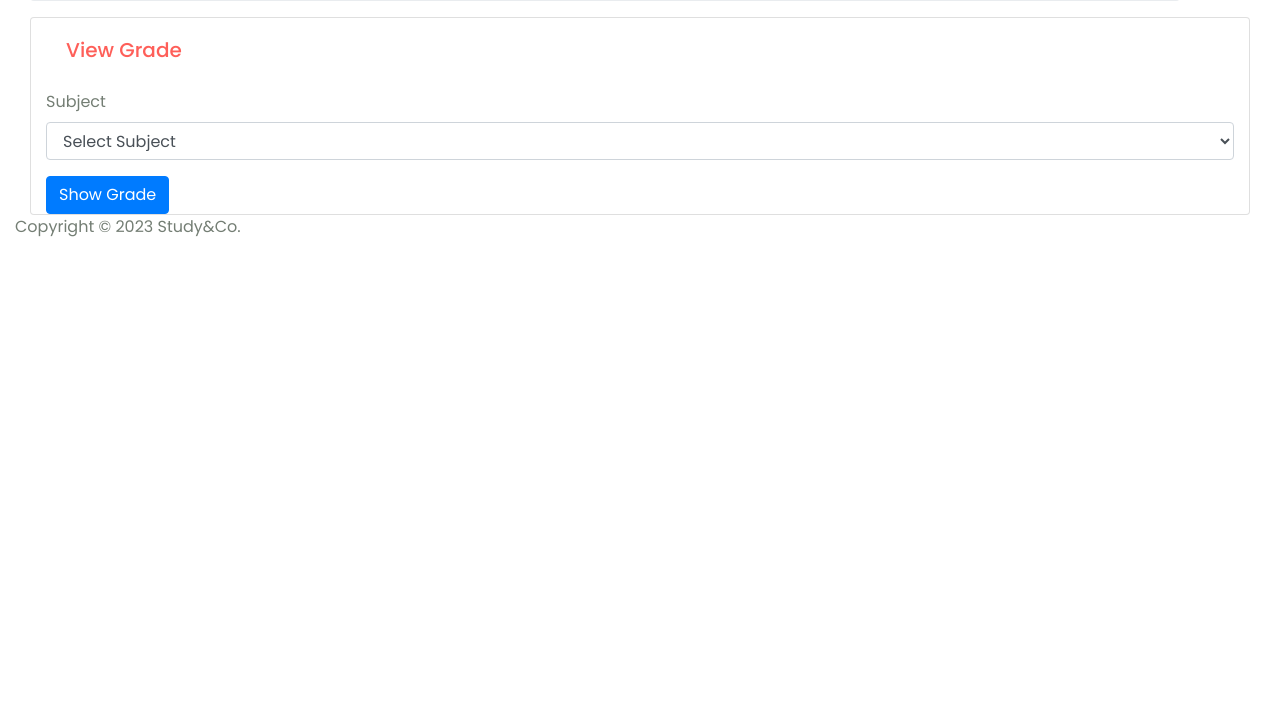
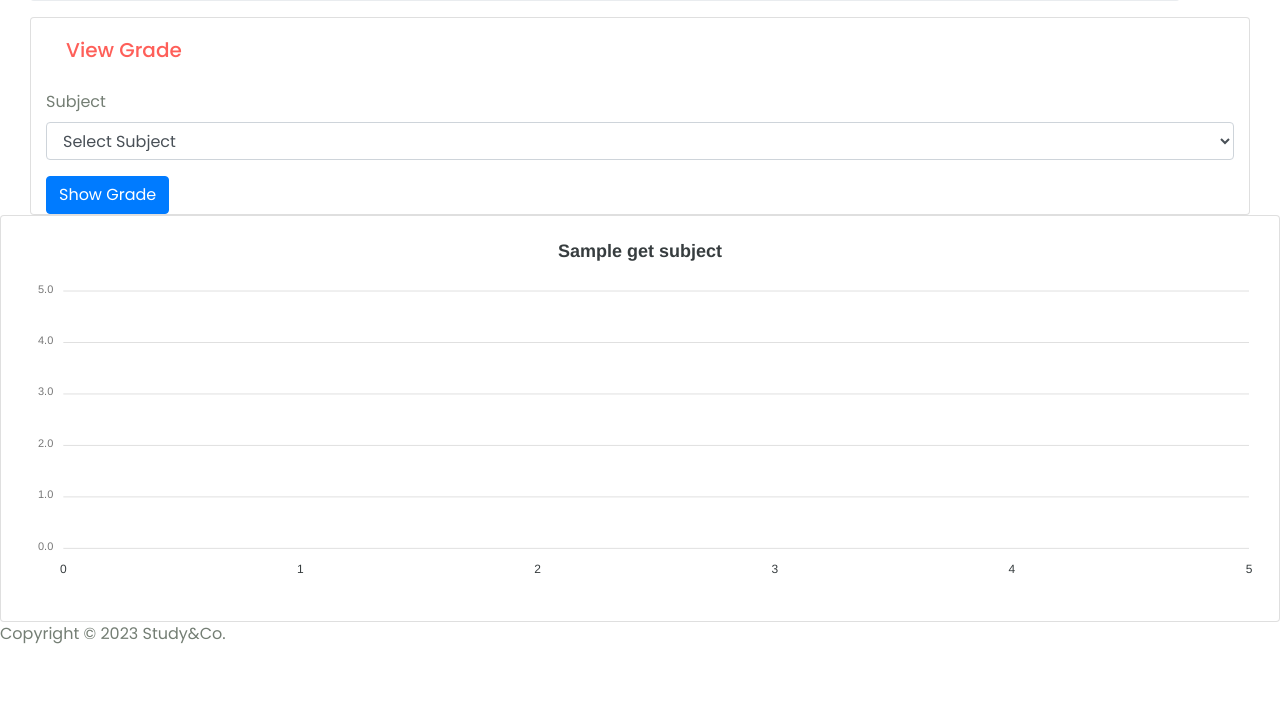
Before and after one commit to amirulabdlatib/StudyGo, a Django app: template StudyGo/templates/Staff/gradebook.html in a window 1280 px wide. Shown: the part 1109-1821 px from the top of the page. Run offline with Django 4.2, Linux system fonts and the light colour scheme; the template is opened without the code that fills it: most values are stand-ins (such as "Sample title", 1, 10 or a date in 2020); some libraries are stand-ins or nearby versions.

Commit message:
Gradebook update

```diff
--- a/StudyGo/templates/Staff/gradebook.html
+++ b/StudyGo/templates/Staff/gradebook.html
@@ -123,7 +123,21 @@
       </div>
     </div>
     <!--EndTable-->
+  </div>
+  {% endif %}
+</div>
 
-  {% endif %}
+<!-- Chart -->
+<div class="row">
+  <div class="col-md-12">
+    <div class="card card-chart">
+      <div class="card-body">
+        <div id="subject_marks_chart"></div>
+      </div>
+    </div>
+  </div>
+</div>
+<!-- Chart -->
 
+{% include 'includes/chart_gradebook.html' %}
 {% endblock content %}
--- a/StudyGo/templates/includes/chart_gradebook.html
+++ b/StudyGo/templates/includes/chart_gradebook.html
@@ -0,0 +1,71 @@
+<!-- chart_gradebook.html -->
+<script>
+  $(document).ready(function() {
+    // Bar chart
+    if ($('#subject_marks_chart').length > 0) {
+      var optionsBar = {
+        chart: {
+          type: 'bar',
+          height: 350,
+          width: '100%',
+          stacked: true,
+          toolbar: {
+            show: false
+          },
+        },
+        dataLabels: {
+          enabled: false
+        },
+        plotOptions: {
+          bar: {
+            columnWidth: '20%',
+            distributed: true
+          }
+        },
+        series: [{
+          name: "Marks",
+          color: '#19affb',
+          data: {{ subject_marks|safe }},
+        }],
+        labels: {{ subject_names|safe }},
+        xaxis: {
+          labels: {
+            show: true,
+            style: {
+              fontSize: '12px',
+            },
+          },
+          axisBorder: {
+            show: false
+          },
+          axisTicks: {
+            show: false
+          },
+        },
+        yaxis: {
+          axisBorder: {
+            show: false
+          },
+          axisTicks: {
+            show: false
+          },
+          labels: {
+            style: {
+              colors: '#777'
+            }
+          }
+        },
+        title: {
+          text: '{{ get_subject }}',
+          align: 'center',
+          style: {
+            fontSize: '18px'
+          }
+        }
+      }
+
+      var chartBar = new ApexCharts(document.querySelector('#subject_marks_chart'), optionsBar);
+      chartBar.render();
+    }
+  });
+</script>
--- a/StudyGo/templates/includes/chart_staff.html
+++ b/StudyGo/templates/includes/chart_staff.html
@@ -20,6 +20,7 @@
               plotOptions: {
                   bar: {
                       columnWidth: '20%',
+                      distributed: true
                   }
               },
               series: [{
--- a/StudyGo/templates/includes/chart_student.html
+++ b/StudyGo/templates/includes/chart_student.html
@@ -20,6 +20,7 @@
               plotOptions: {
                   bar: {
                       columnWidth: '20%',
+                      distributed: true
                   }
               },
               series: [{
```
Also changed, not shown: StudyGo/StudyGo/Staff_Views.py (+7 -0 lines), StudyGo/db.sqlite3.
